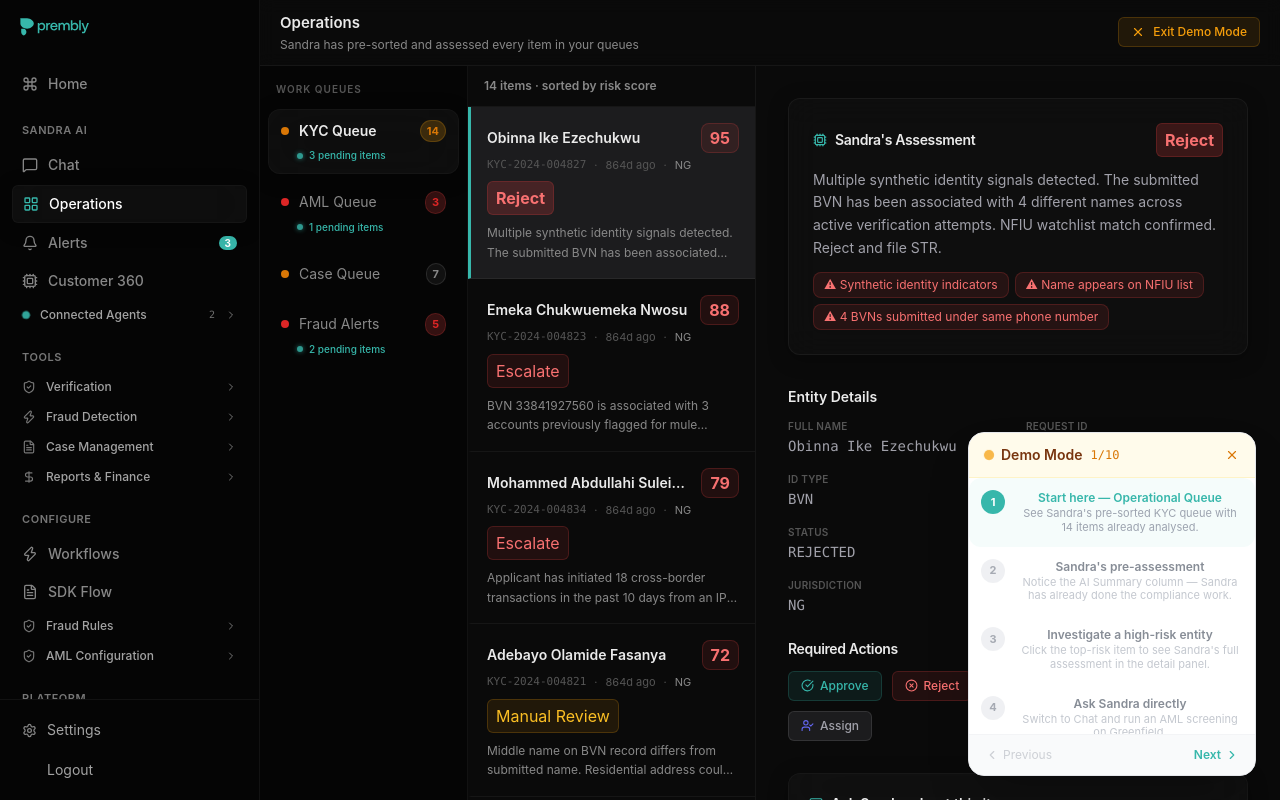
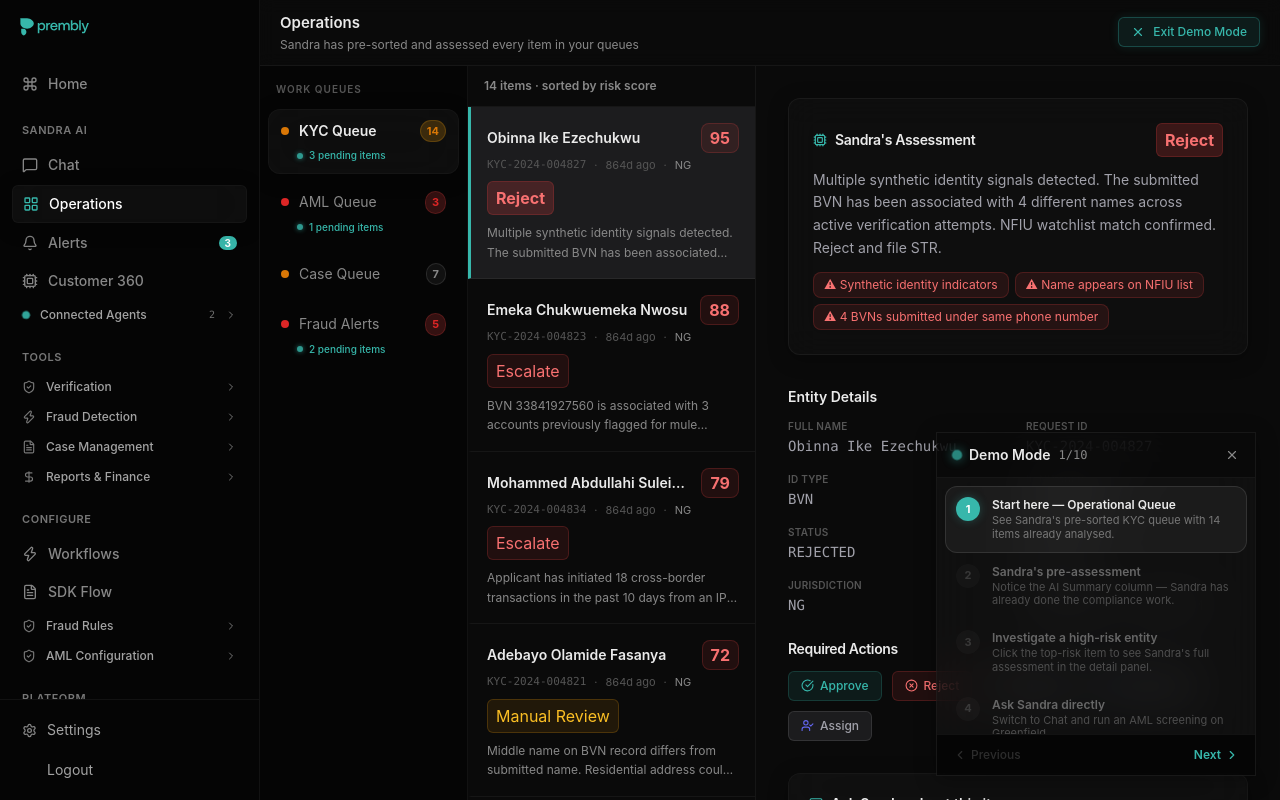
Before and after one commit to adetuyiTolu/Sandra, a Next.js app: page /operations in a window 1280 px wide. Both pictures are taken after a click on the button "Demo Mode". Built offline with nearby package versions, Linux system fonts and the light colour scheme.

Commit message:
fix few things

```diff
--- a/app/alerts/page.tsx
+++ b/app/alerts/page.tsx
@@ -4,6 +4,7 @@
 import { SandraHeader } from "@/components/layout/SandraHeader"
 import { AlertCard } from "@/components/alerts/AlertCard"
 import { ReasoningPanel } from "@/components/alerts/ReasoningPanel"
+import { useDemoMode } from "@/lib/demo-context"
 import { fraudAlerts, injectableAlerts } from "@/lib/tools/executors"
 import type { FraudAlert } from "@/lib/types"
 import { dispatchSandraAsk } from "@/lib/sandra-events"
@@ -16,6 +17,15 @@
   const [injectIndex, setInjectIndex] = useState(0)
   const [agentFilter, setAgentFilter] = useState<string>("All")
   const [toolFilter, setToolFilter] = useState<string>("All")
+
+  const { isActive, currentStepData } = useDemoMode()
+
+  useEffect(() => {
+    if (!isActive || !currentStepData) return
+    if (currentStepData.autoSelectAlert !== undefined) {
+      setSelectedIndex(currentStepData.autoSelectAlert)
+    }
+  }, [isActive, currentStepData])
   // Extract all unique tools used across all alerts
   const availableTools = useMemo(() => {
     const tools = new Set<string>()
--- a/app/chat/page.tsx
+++ b/app/chat/page.tsx
@@ -7,7 +7,7 @@
   description: "Converse with Sandra AI for KYC investigations, AML screening, compliance reasoning, and fraud analysis.",
 }
 
-export default function ChatPage() {
+export default function ChatPage({ searchParams }: { searchParams: { prefill?: string } }) {
   return (
     <div className="flex flex-col h-full">
       <SandraHeader
@@ -15,7 +15,7 @@
         subtitle="Ask Sandra anything about your verification, compliance, or fraud stack"
       />
       <div className="flex-1 overflow-hidden">
-        <ChatWindow />
+        <ChatWindow initialMessage={searchParams.prefill} />
       </div>
     </div>
   )
--- a/app/globals.css
+++ b/app/globals.css
@@ -69,8 +69,8 @@
   }
 
   body {
-    background-color: var(--background);
-    color: var(--foreground);
+    background-color: #0A0A0A;
+    color: #EAEAEA;
     font-family: 'Inter', -apple-system, BlinkMacSystemFont, 'Segoe UI', sans-serif;
     -webkit-font-smoothing: antialiased;
     -moz-osx-font-smoothing: grayscale;
@@ -81,6 +81,8 @@
   }
 
   html {
+    background-color: #0A0A0A;
+    color: #EAEAEA;
     font-family: 'Inter', -apple-system, BlinkMacSystemFont, 'Segoe UI', sans-serif;
   }
 }
--- a/app/operations/page.tsx
+++ b/app/operations/page.tsx
@@ -1,10 +1,11 @@
 "use client"
 
-import { useState } from "react"
+import { useState, useEffect } from "react"
 import { SandraHeader } from "@/components/layout/SandraHeader"
 import { QueuePanel, type QueueId } from "@/components/operations/QueuePanel"
 import { ItemCard } from "@/components/operations/ItemCard"
 import { AISummaryBadge } from "@/components/operations/AISummaryBadge"
+import { useDemoMode } from "@/lib/demo-context"
 import { kycRequests, cases, fraudAlerts } from "@/lib/tools/executors"
 import type { KYCRequest, Case, FraudAlert } from "@/lib/types"
 import { cn } from "@/lib/utils"
@@ -80,6 +81,21 @@
   const [selectedQueue, setSelectedQueue] = useState<QueueId>("kyc")
   const [selectedIndex, setSelectedIndex] = useState(0)
   const [askInput, setAskInput] = useState("")
+
+  const { isActive, currentStepData } = useDemoMode()
+
+  useEffect(() => {
+    if (!isActive || !currentStepData) return
+
+    if (currentStepData.autoSelectQueue) {
+      if (currentStepData.autoSelectQueue === "KYC Queue") setSelectedQueue("kyc")
+      if (currentStepData.autoSelectQueue === "AML Queue") setSelectedQueue("aml")
+    }
+
+    if (currentStepData.autoSelectItem !== undefined) {
+      setSelectedIndex(currentStepData.autoSelectItem)
+    }
+  }, [isActive, currentStepData])
 
   const items = getQueueItems(selectedQueue)
   const selectedItem = items[selectedIndex] ?? null
@@ -166,7 +182,12 @@
           ) : (
             <div className="p-8 max-w-3xl">
               {/* Sandra's Assessment */}
-              <div className="glass-card rounded-xl border border-white/5 p-6 mb-8 shadow-premium hover:shadow-premium-hover transition-all duration-300">
+              <div className={cn(
+                "glass-card rounded-xl border border-white/5 p-6 mb-8 shadow-premium hover:shadow-premium-hover transition-all duration-300",
+                isActive && currentStepData?.highlightElement === "ai-summary-column"
+                  ? "ring-2 ring-[#37b7ab] ring-offset-2 ring-offset-[#0A0A0A] shadow-[0_0_20px_rgba(55,183,171,0.2)] animate-pulse"
+                  : ""
+              )}>
                 <div className="flex items-center gap-2 mb-3">
                   <Cpu size={14} className="text-[#37b7ab]" />
                   <span className="font-semibold text-[#EAEAEA] text-sm tracking-tight">Sandra&apos;s Assessment</span>
--- a/components/layout/SandraHeader.tsx
+++ b/components/layout/SandraHeader.tsx
@@ -45,8 +45,8 @@
         className={cn(
           "flex items-center gap-2 px-3 py-1.5 rounded-md text-xs font-medium transition-all-150 border",
           isActive
-            ? "bg-amber-500/10 text-amber-500 border-amber-500/20 hover:bg-amber-500/20"
-            : "bg-[#37b7ab]/10 text-[#37b7ab] border-[#37b7ab]/20 hover:bg-[#37b7ab]/20"
+            ? "bg-[#37b7ab]/10 text-[#37b7ab] border-[#37b7ab]/30 shadow-[0_0_10px_rgba(55,183,171,0.15)] hover:bg-[#37b7ab]/20"
+            : "bg-transparent text-[#EAEAEA] border-white/10 hover:border-white/20 hover:bg-white/5"
         )}
       >
         {isActive ? (
--- a/components/shared/DemoMode.tsx
+++ b/components/shared/DemoMode.tsx
@@ -37,6 +37,7 @@
 import { useDemoMode } from "@/lib/demo-context"
 import { cn } from "@/lib/utils"
 import { ChevronRight, ChevronLeft, X } from "lucide-react"
+import { dispatchSandraAsk } from "@/lib/sandra-events"
 
 export function DemoMode() {
   const { isActive, currentStep, steps, deactivateDemo, setStep, currentStepData } = useDemoMode()
@@ -65,17 +66,17 @@
   }
 
   return (
-    <div className="fixed bottom-6 right-6 z-50 w-72 bg-white rounded-2xl shadow-2xl border border-gray-200 overflow-hidden">
+    <div className="fixed bottom-6 right-6 z-50 w-80 glass-panel shadow-premium border border-white/10 overflow-hidden">
       {/* Header */}
-      <div className="flex items-center justify-between px-4 py-3 bg-amber-50 border-b border-amber-100">
+      <div className="flex items-center justify-between px-4 py-3 bg-black/40 border-b border-white/5">
         <div className="flex items-center gap-2">
-          <div className="w-2 h-2 rounded-full bg-amber-500 pulse-dot" />
-          <span className="text-sm font-semibold text-amber-900">Demo Mode</span>
-          <span className="text-xs text-amber-600 font-mono">{currentStep}/{steps.length}</span>
+          <div className="w-2 h-2 rounded-full bg-[#37b7ab] pulse-dot shadow-[0_0_8px_rgba(55,183,171,0.8)]" />
+          <span className="text-sm font-semibold text-[#EAEAEA]">Demo Mode</span>
+          <span className="text-xs text-[#888] font-mono">{currentStep}/{steps.length}</span>
         </div>
         <button
           onClick={deactivateDemo}
-          className="text-amber-600 hover:text-amber-800 transition-all-150"
+          className="text-[#888] hover:text-[#EAEAEA] transition-all-150"
           aria-label="Exit demo mode"
         >
           <X size={14} />
@@ -83,35 +84,35 @@
       </div>
 
       {/* Steps list */}
-      <div className="max-h-64 overflow-y-auto">
+      <div className="max-h-64 overflow-y-auto sidebar-scrollbar p-2">
         {steps.map((step) => (
           <button
             key={step.id}
             onClick={() => executeStep(step.id)}
             className={cn(
-              "flex items-start gap-3 p-3 rounded-xl transition-all-300",
+              "w-full flex items-start gap-3 p-2.5 rounded-xl transition-all-300 text-left",
               currentStep === step.id
-                ? "bg-[#37b7ab]/5"
-                : "hover:bg-gray-50 opacity-60 hover:opacity-100"
+                ? "bg-white/5 border border-white/10"
+                : "hover:bg-white/5 border border-transparent opacity-60 hover:opacity-100"
             )}
           >
             <span
               className={cn(
                 "w-6 h-6 rounded-full flex items-center justify-center text-[11px] font-bold shrink-0 transition-all-300",
                 currentStep === step.id
-                  ? "bg-[#37b7ab] text-white"
+                  ? "bg-[#37b7ab] text-white shadow-[0_0_10px_rgba(55,183,171,0.3)]"
                   : currentStep > step.id
-                    ? "bg-emerald-500 text-white"
-                    : "bg-gray-200 text-gray-500"
+                    ? "bg-emerald-500/20 text-emerald-400 border border-emerald-500/20"
+                    : "bg-white/5 text-[#555]"
               )}
             >
               {currentStep > step.id ? "✓" : step.id}
             </span>
             <div>
-              <div className={cn("text-xs font-semibold leading-tight", currentStep === step.id ? "text-[#37b7ab]" : "text-gray-700")}>
+              <div className={cn("text-xs font-semibold leading-tight mb-0.5", currentStep === step.id ? "text-[#EAEAEA]" : "text-[#A0A0A0]")}>
                 {step.title}
               </div>
-              <div className="text-[11px] text-gray-400 mt-0.5 leading-tight">{step.description}</div>
+              <div className="text-[11px] text-[#777] leading-tight">{step.description}</div>
             </div>
           </button>
         ))}
@@ -119,20 +120,36 @@
 
       {/* Current step chat message preview */}
       {currentStepData?.chatMessage && (
-        <div className="px-4 py-2.5 bg-[#37b7ab]/5 border-t border-[#37b7ab]/10">
-          <div className="text-[10px] text-[#37b7ab] font-medium uppercase tracking-wide mb-1">Pre-typed message</div>
-          <div className="text-xs text-gray-700 font-mono bg-white rounded-lg px-2.5 py-2 border border-[#37b7ab]/10">
+        <button
+          onClick={() => {
+            if (window.location.pathname !== '/chat') {
+              router.push('/chat')
+              setTimeout(() => {
+                dispatchSandraAsk({ message: currentStepData.chatMessage as string, submit: true })
+              }, 400)
+            } else {
+              dispatchSandraAsk({ message: currentStepData.chatMessage as string, submit: true })
+            }
+          }}
+          className="w-full text-left px-4 py-3 bg-black/40 border-t border-white/5 hover:bg-white/5 transition-colors group cursor-pointer block"
+        >
+          <div className="text-[10px] text-[#37b7ab] font-medium uppercase tracking-wider mb-1.5 flex items-center gap-1.5">
+             <div className="w-1.5 h-1.5 rounded-full bg-[#37b7ab] animate-pulse"></div>
+             Auto-fill message
+             <span className="opacity-0 group-hover:opacity-100 transition-opacity text-[#888] ml-auto">Click to send</span>
+          </div>
+          <div className="text-xs text-[#EAEAEA] font-mono bg-[#0A0A0A] rounded-lg px-3 py-2.5 border border-white/5 leading-relaxed">
             &quot;{currentStepData.chatMessage}&quot;
           </div>
-        </div>
+        </button>
       )}
 
       {/* Navigation */}
-      <div className="flex items-center justify-between px-4 py-3 bg-gray-50 border-t border-gray-100">
+      <div className="flex items-center justify-between px-4 py-3 bg-black/60 border-t border-white/5">
         <button
           onClick={handlePrev}
           disabled={currentStep === 1}
-          className="flex items-center gap-1 text-xs text-gray-500 hover:text-gray-700 disabled:opacity-30 disabled:cursor-not-allowed transition-all-150"
+          className="flex items-center gap-1 text-xs font-medium text-[#888] hover:text-[#EAEAEA] disabled:opacity-30 disabled:cursor-not-allowed transition-all-150"
         >
           <ChevronLeft size={14} />
           Previous
@@ -140,7 +157,7 @@
         <button
           onClick={handleNext}
           disabled={currentStep === steps.length}
-          className="flex items-center gap-1 text-xs font-semibold text-[#37b7ab] hover:text-[#37b7ab]/80 disabled:opacity-30 disabled:cursor-not-allowed transition-all-150"
+          className="flex items-center gap-1 text-xs font-semibold text-[#37b7ab] hover:text-[#45d4c6] disabled:opacity-30 disabled:cursor-not-allowed transition-all-150"
         >
           Next
           <ChevronRight size={14} />
```
Also changed, not shown: app/loading.tsx (+11 -4 lines).
